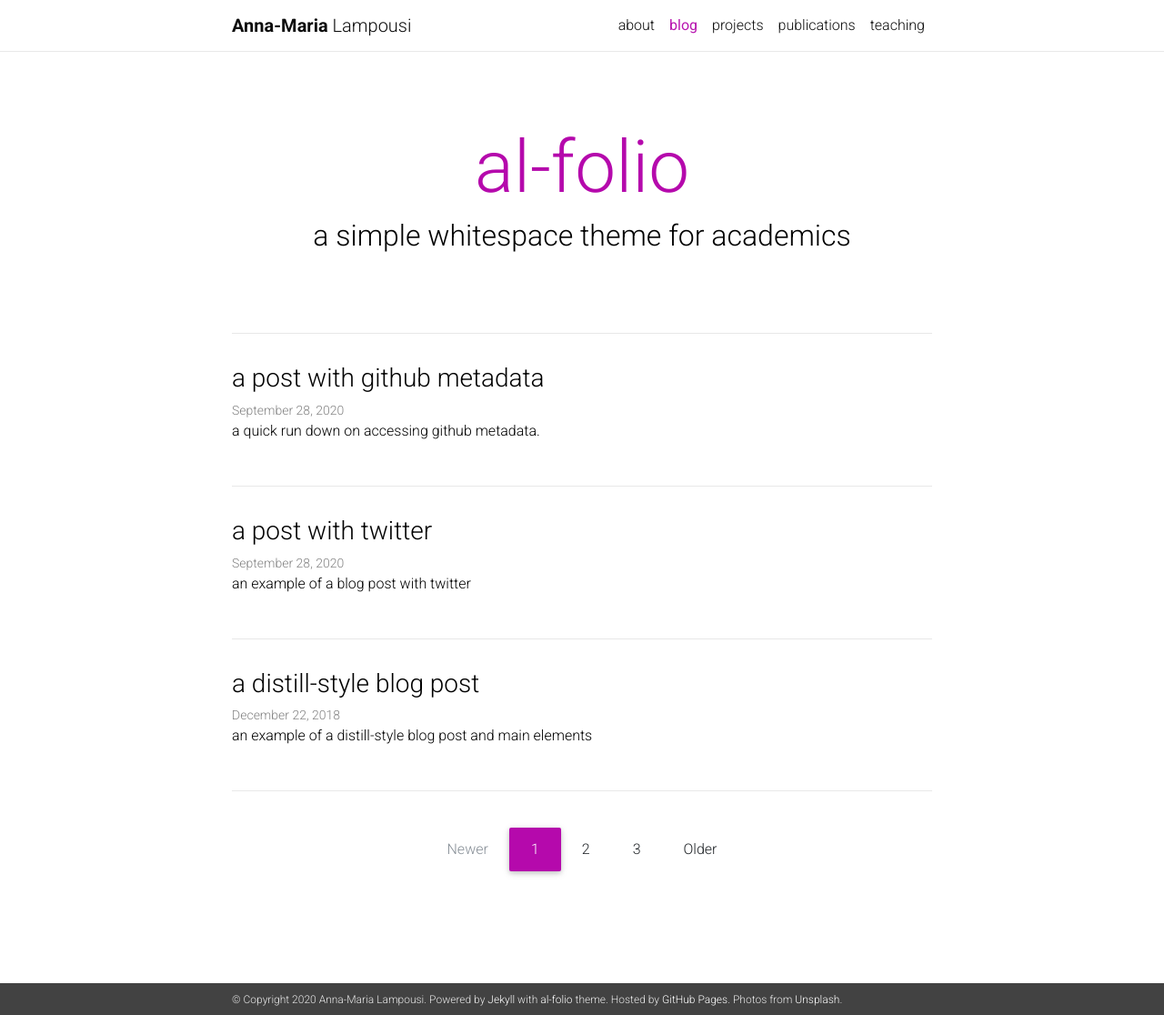
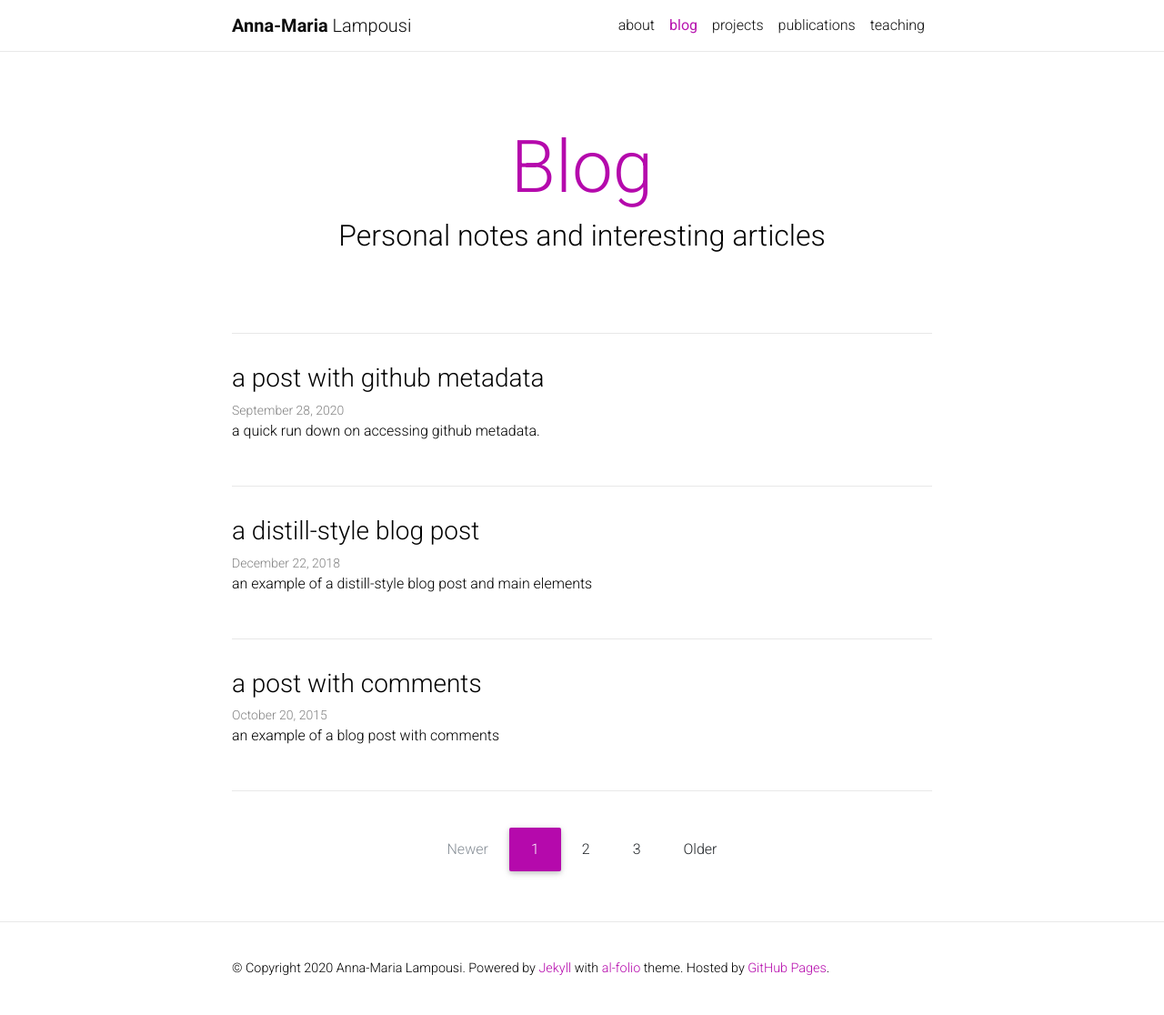
Before and after one commit to annamarialampousi/annamarialampousi.github.io, a Jekyll site: the page built from blog/index.html, in a window 1280 px wide and 1116 px high. Shown: the whole window at 91% size. Built offline with Jekyll 4.4.1, drawn with Linux system fonts in a browser that asks for light colours; nearby versions of some CDN libraries; the list of posts is cut into pages by our own code; a style sheet for code colours, icons or effects is not loaded.

Commit message:
Blog cganges and credits

```diff
--- a/Gemfile
+++ b/Gemfile
@@ -6,7 +6,6 @@ group :jekyll_plugins do
     gem 'jekyll-github-metadata'
     gem 'jekyll-paginate-v2'
     gem 'jekyll-scholar'
-    gem 'jekyll-twitter-plugin'
     gem 'jemoji'
     gem 'unicode_utils'
 end
--- a/_config.yml
+++ b/_config.yml
@@ -6,13 +6,12 @@
 first_name: Anna-Maria
 middle_name:
 last_name: Lampousi
-email: you@example.com
+email:
 description: > # the ">" symbol means to ignore newlines until "footer_text:"
-  A simple, whitespace theme for academics. Based on [*folio](https://github.com/bogoli/-folio) design.
+  PhD Student in Nutritional Epidemiology at Karolinska Institutet.
 footer_text: >
   Powered by <a href="http://jekyllrb.com/" target="_blank">Jekyll</a> with <a href="https://github.com/alshedivat/al-folio">al-folio</a> theme.
   Hosted by <a href="https://pages.github.com/" target="_blank">GitHub Pages</a>.
-  Photos from <a href="https://unsplash.com" target="_blank">Unsplash</a>.
 
 url:  # the base hostname & protocol for your site
 baseurl:  # the subpath of your site, e.g. /blog/
@@ -23,7 +22,7 @@
 # -----------------------------------------------------------------------------
 
 navbar_fixed: true
-footer_fixed: true
+footer_fixed: false
 # TODO: add layout settings (single page vs. multi-page)
 
 # -----------------------------------------------------------------------------
@@ -51,8 +50,8 @@
 blogger_url: # your blogger URL
 keybase_username: # your keybase user name
 
-contact_note: >
-  You can even add a little note about which of these is the best way to reach you.
+contact_note:
+  # You can even add a little note about which of these is the best way to reach you.
 
 google_analytics: UA-XXXXXXXXX # out your google-analytics code
 
@@ -60,8 +59,8 @@
 # Blog
 # -----------------------------------------------------------------------------
 
-blog_name: al-folio  # your blog must have a name for it to show up in the nav bar
-blog_description: a simple whitespace theme for academics
+blog_name: Blog  # your blog must have a name for it to show up in the nav bar
+blog_description: Personal notes and interesting articles
 permalink: /blog/:year/:title/
 
 # Pagination
@@ -69,7 +68,7 @@
   enabled: true
 
 # Comments
-disqus_shortname: al-folio # put your disqus shortname
+disqus_shortname:  # put your disqus shortname
 
 # -----------------------------------------------------------------------------
 # Collections
@@ -115,7 +114,6 @@
   - jekyll-github-metadata
   - jekyll-paginate-v2
   - jekyll/scholar
-  - jekyll-twitter-plugin
   - jemoji
   # - bootstrap
   # - material-sass
@@ -126,7 +124,7 @@
 
 scholar:
 
-  last_name: Einstein
+  last_name: Lampousi
 
   style: apa
   locale: en
```
Also changed, not shown: _posts/2020-09-28-twitter.md (deleted, +0 -26 lines).
